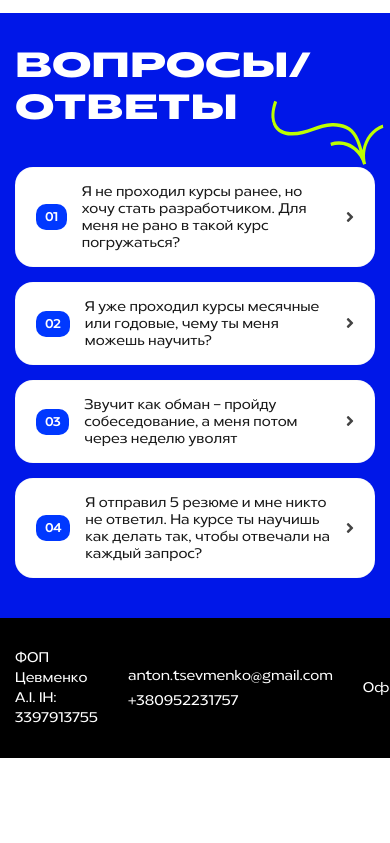
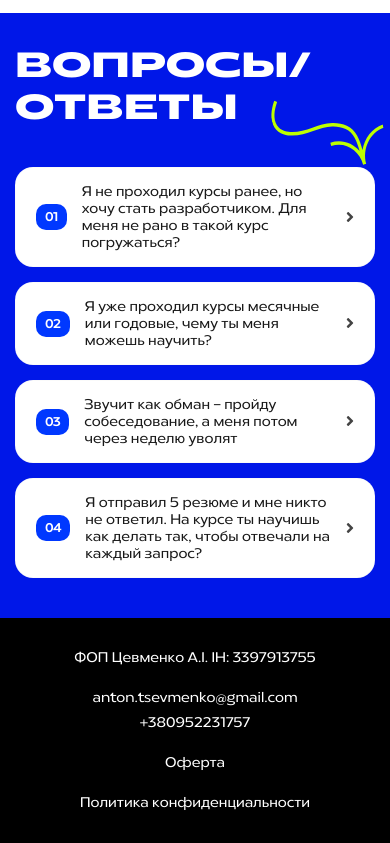
Before and after one commit to Heka9/php-course-v2, a plain HTML site: page index.html in a window 390 px wide. Shown: the part 4729-5572 px from the top of the page. Before the commit the page ends 5487 px from the top, so only its background shows below. Drawn offline with Linux system fonts and the light colour scheme.

Commit message:
Add files via upload

```diff
--- a/css/style.css
+++ b/css/style.css
@@ -1371,6 +1371,11 @@ body::after {
             flex-direction: column;
   }
 
+  .footer__container {
+    -ms-grid-columns: (auto)[2];
+    grid-template-columns: repeat(2, auto);
+  }
+
   .main-block__container {
     -ms-grid-columns: 1fr;
     grid-template-columns: 1fr;
@@ -1492,6 +1497,18 @@ body::after {
             column-gap: 1.875rem;
   }
 
+  .footer__container {
+    -ms-grid-columns: 1fr;
+    grid-template-columns: 1fr;
+    justify-items: center;
+  }
+
+  .footer__contacts {
+    -webkit-box-align: center;
+        -ms-flex-align: center;
+            align-items: center;
+  }
+
   .main-block__container {
     padding-top: 6.0625rem;
   }
--- a/index.html
+++ b/index.html
@@ -6,7 +6,7 @@
 	<meta charset="UTF-8">
 	<meta name="format-detection" content="telephone=no">
 	<!-- <style>body{opacity: 0;}</style> -->
-	<link rel="stylesheet" href="css/style.min.css?_v=20230712222525">
+	<link rel="stylesheet" href="css/style.min.css?_v=20230712224103">
 	<link rel="shortcut icon" href="favicon.ico">
 	<!-- <meta name="robots" content="noindex, nofollow"> -->
 	<meta name="viewport" content="width=device-width, initial-scale=1.0">
@@ -482,7 +482,7 @@
 			</div>
 		</div>
 	</div>
-	<script src="js/app.min.js?_v=20230712222525"></script>
+	<script src="js/app.min.js?_v=20230712224103"></script>
 </body>
 
 </html>
```
Also changed, not shown: css/style.min.css.
